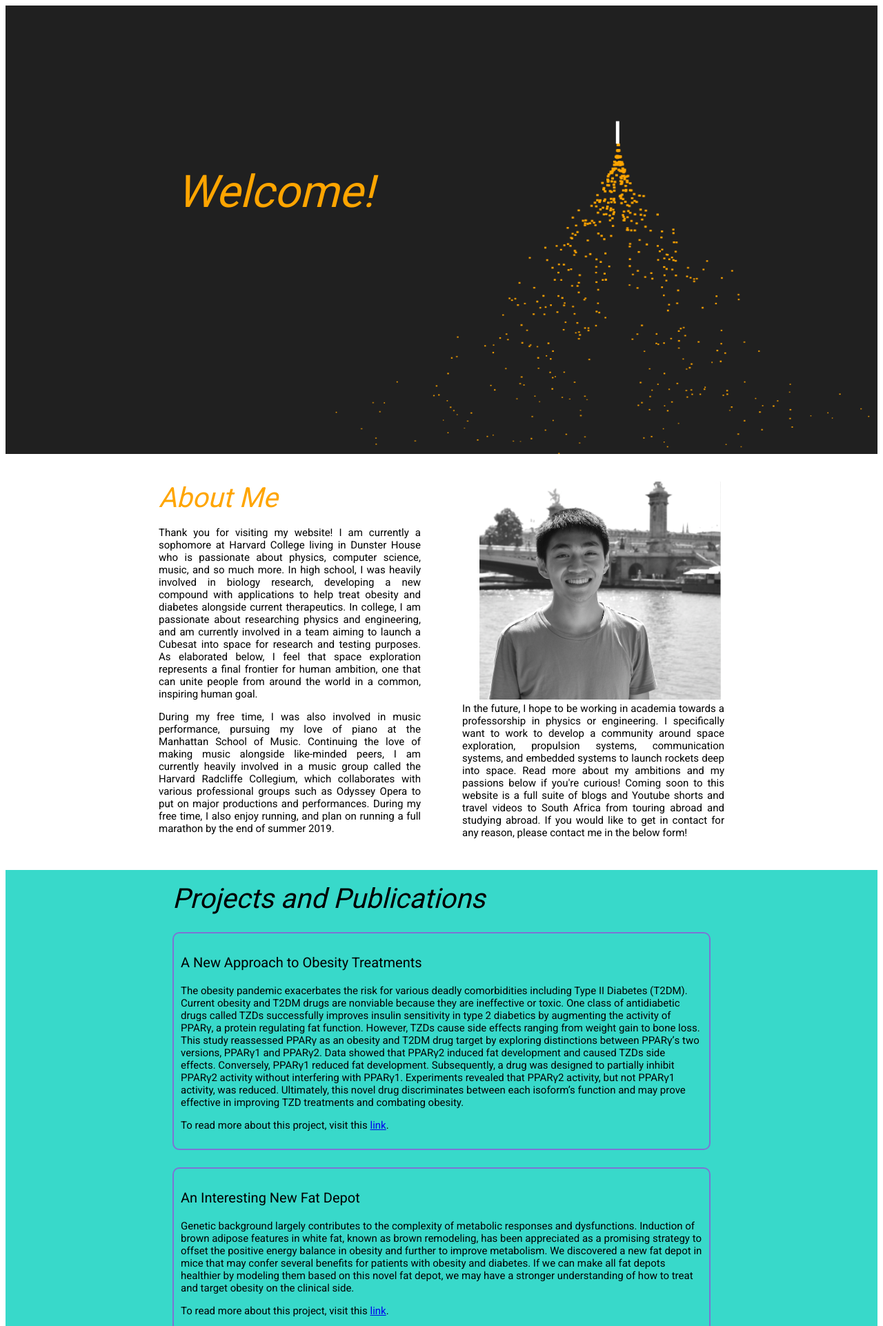
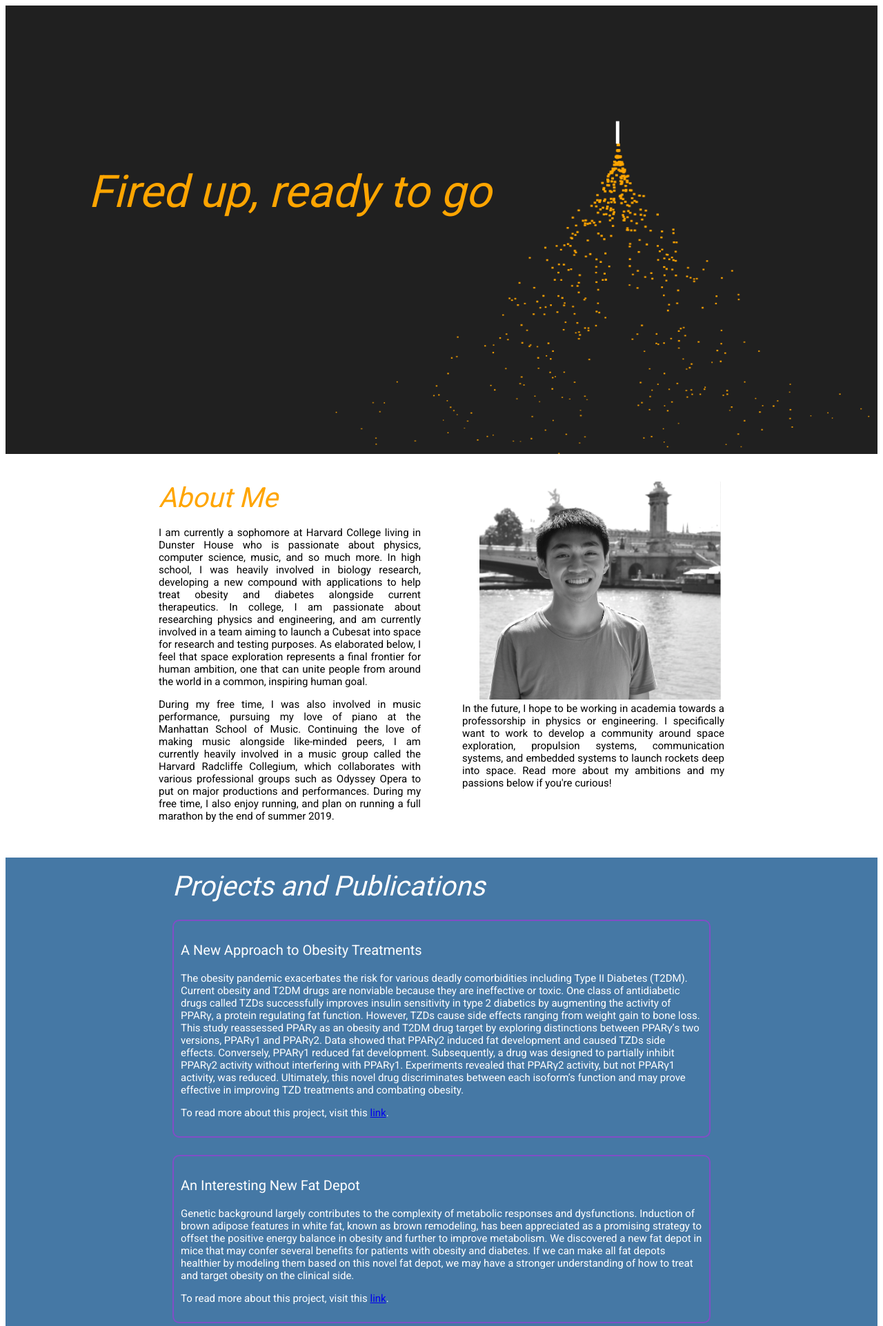
Before and after one commit to dylanli073/redesigned-website, a Django app: page / in a window 1280 px wide. Shown: the top 1922 px of the page at 69% size. Run offline with Django 3.2, Linux system fonts and the light colour scheme; some libraries are stand-ins or nearby versions.

Commit message:
visual changes, softer color

```diff
--- a/homeapp/templates/index.html
+++ b/homeapp/templates/index.html
@@ -13,7 +13,7 @@
    	{% block body %}
 
     <div id="imgcontainer">
-      <em id="welcometext">Welcome!</em>
+      <em id="welcometext">Fired up, ready to go</em>
       <canvas id="canvas"></canvas>
     </div>
 
@@ -23,7 +23,7 @@
         <div class="about1">
           <em id="aboutme">About Me</em>
           <br><br>
-     		   Thank you for visiting my website! I am currently a sophomore at Harvard College living in Dunster House who is passionate about physics, computer science, music, and so much more. In high school, I was heavily involved in biology research, developing a new compound with applications to help treat obesity and diabetes alongside current therapeutics. In college, I am passionate about researching physics and engineering, and am currently involved in a team aiming to launch a Cubesat into space for research and testing purposes. As elaborated below, I feel that space exploration represents a final frontier for human ambition, one that can unite people from around the world in a common, inspiring human goal.
+     		   I am currently a sophomore at Harvard College living in Dunster House who is passionate about physics, computer science, music, and so much more. In high school, I was heavily involved in biology research, developing a new compound with applications to help treat obesity and diabetes alongside current therapeutics. In college, I am passionate about researching physics and engineering, and am currently involved in a team aiming to launch a Cubesat into space for research and testing purposes. As elaborated below, I feel that space exploration represents a final frontier for human ambition, one that can unite people from around the world in a common, inspiring human goal.
            <p>
             During my free time, I was also involved in music performance, pursuing my love of piano at the Manhattan School of Music. Continuing the love of making music alongside like-minded peers, I am currently heavily involved in a music group called the Harvard Radcliffe Collegium, which collaborates with various professional groups such as Odyssey Opera to put on major productions and performances. During my free time, I also enjoy running, and plan on running a full marathon by the end of summer 2019.
            </p>
@@ -31,7 +31,7 @@
         <div class="about2">
           <img src="{% static 'homeapp/profimg.png' %}" id="profimg"></img>
 
-          In the future, I hope to be working in academia towards a professorship in physics or engineering. I specifically want to work to develop a community around space exploration, propulsion systems, communication systems, and embedded systems to launch rockets deep into space. Read more about my ambitions and my passions below if you're curious! Coming soon to this website is a full suite of blogs and Youtube shorts and travel videos to South Africa from touring abroad and studying abroad. If you would like to get in contact for any reason, please contact me in the below form!
+          In the future, I hope to be working in academia towards a professorship in physics or engineering. I specifically want to work to develop a community around space exploration, propulsion systems, communication systems, and embedded systems to launch rockets deep into space. Read more about my ambitions and my passions below if you're curious!
 
             {% load static %}
 
@@ -78,7 +78,7 @@
       <div class="dreamProjects">
         <div class="projectstext">
           <br>
-          <em class="whiteTitle">Interests and Planned Projects</em>
+          <em class="whiteTitle">Interests & Planned Projects</em>
           <div class="futureprojects" id="atlas">
             <p class="projectsTitles">Space and Robotics</p>
 
@@ -95,51 +95,6 @@
           <br>
         </div>
       </div>
-      <div class="contactForm">
-        <div class="projectstext" id="formtext">
-          <br>
-<!--           <em class="whiteTitle">If you would like to contact me</em><br>
-          <em class="whiteTitle">Blog and Planned Projects to be updated with embedding of Youtube in site</em> -->
-           <form id="formproper"  method="POST" enctype="multipart/form-data">
-            {% csrf_token %}
-          <fieldset>
-            <label class="formlabel" minlength="3" for="name">Name</label><br>
-            <input class="formbox" placeholder="Love Li" type="text" name="name" required autofocus>
-          </fieldset>
-          <br>
-          <fieldset>
-              <label class="formlabel" for="email">Email Address</label><br>
-
-            <input class="formbox" placeholder="loveliperson@yahoo.com" type="email" name="email" required>
-          </fieldset>
-          <br>
-          <fieldset>
-            <label class="formlabel" for="message">Email Message</label><br>
-            <div class="formbox">
-               <textarea id="message" rows="12" required></textarea>
-             </div>
-          </fieldset>
-          <br><br><br><br><br><br><br><br><br><br><br>
-          <button name="submit" type="submit" id="msgsubmit" data-submit="Message sending">Send</button>
-          <br><br>
-
-        </div>
-      </div>
-<!--       <script>
-      $('#submit').click(function() {
-        $.ajax({
-            url: 'mailform.php',
-            type: 'POST',
-            data: {
-                email: 'dylanlix@gmail.com',
-                message: 'hello world!'
-            },
-            success: function(msg) {
-                alert('Email Sent');
-            }
-        });
-    });
-    </script> -->
 
       <script src="https://ajax.googleapis.com/ajax/libs/jquery/3.3.1/jquery.min.js">
       </script>
--- a/static/homeapp/index.css
+++ b/static/homeapp/index.css
@@ -28,15 +28,15 @@
       }
       #projectsheader{
         font-size: 40px;
-        color: black;
+        color: white;
         margin-left: 25px;
       }
       .projectsTitles{
         font-size: 20px;
       }
       .projectstext{
-        width: 830px;
-        max-width: 100%;
+        width: 100%;
+        max-width: 830px;
         margin: auto;
       }
       #formtext{
@@ -50,7 +50,7 @@
         margin-left:17px;
         margin-right:17px;
         transition-duration: 0.15s;
-        background-color:#4AEFDF;
+        background-color:#6598c5;
       }
       #project2:hover{
         padding-left:18px;
@@ -58,7 +58,7 @@
         margin-left:17px;
         margin-right:17px;
         transition-duration: 0.15s;
-        background-color:#4AEFDF;
+        background-color:#6598c5;
       }
       #profimg{
         width: 350px;
@@ -77,11 +77,11 @@
         text-align: justify;
       }
       #projects{
-        background-color: #38D9CA;
+        background-color: #4578a5;
         color: white;
       }
       .selectprojects{
-        color: black;
+        color: white;
         margin: 25px;
         padding: 10px;
         border: 2px solid rgb(170, 50, 220, 0.6);
@@ -98,7 +98,7 @@
       #welcometext{
         position: absolute;
         top: 30%;
-        left: 20%;
+        left: 10%;
         color: orange;
         font-size: 65px;
       }
@@ -107,7 +107,7 @@
         color: black;
       }
       .whiteTitle{
-        font-size:20px;
+        font-size:40px;
         margin-left: 25px;
       }
       .formbox{
```
